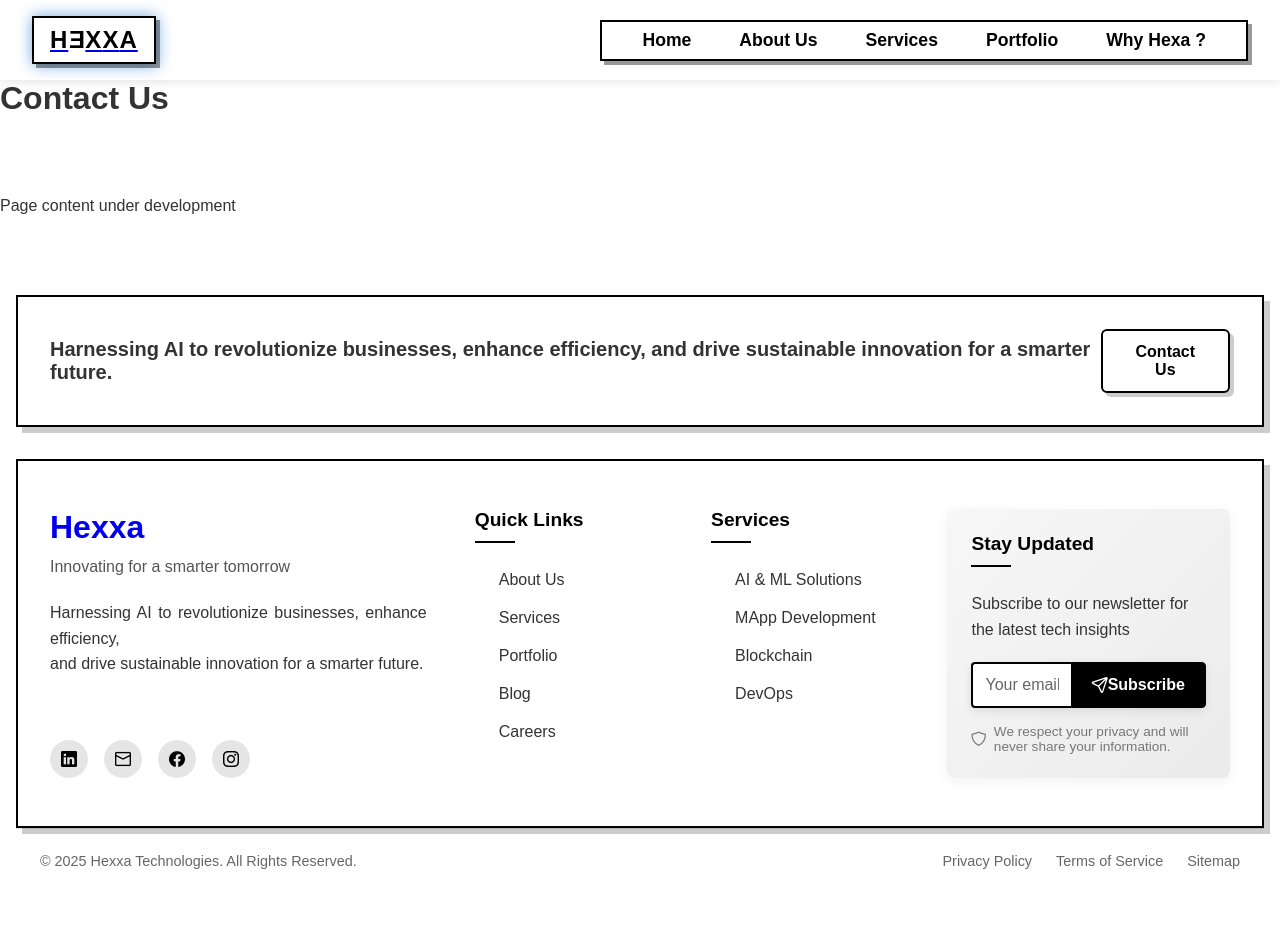
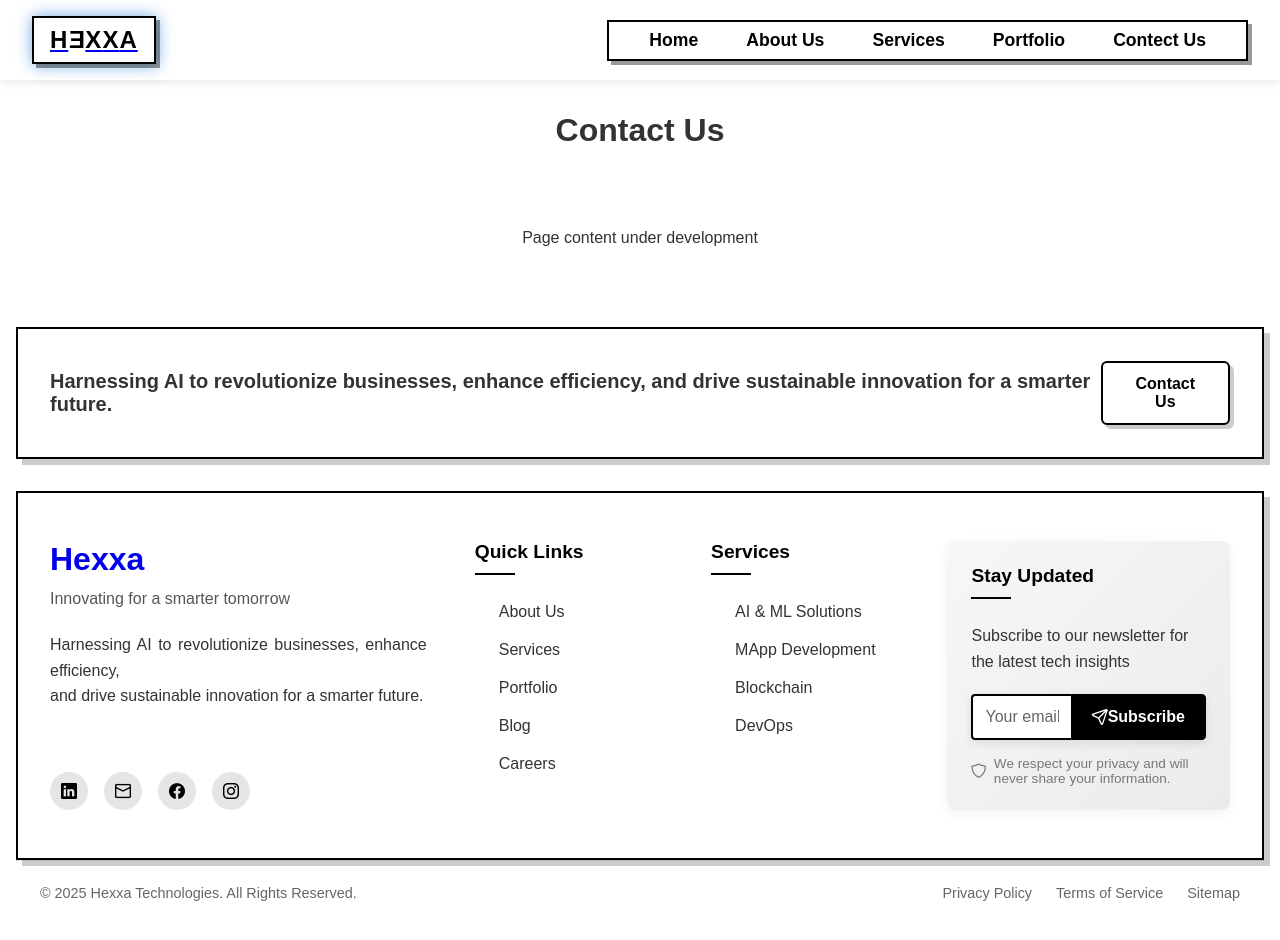
Before and after one commit to MadhavDesai207/hexxa, a React (Vite) app: page /contact in a window 1280 px wide. Shown: the top 940 px of the page. Built offline with nearby package versions, Linux system fonts and the light colour scheme.

Commit message:
Added wo css files for Contectus and portfolio page and removed why hexxa page, also checked and fixed routing in all liks and buttons.

```diff
--- a/src/App.jsx
+++ b/src/App.jsx
@@ -10,7 +10,6 @@
 import { ContactPage } from './pages/ContactPage';
 import { HomePage } from './pages/HomePage';
 import { ServicesSection } from './pages/ServicesSection';
-import { WhyHexaPage } from './pages/WhyHexaPage';
 import { Footer } from './components/Footer';
 
 const App = () => {
@@ -23,7 +22,6 @@
           <Route path="/about" element={<AboutPage />} />
           <Route path="/services" element={<ServicesSection />} />
           <Route path="/case-studies" element={<PortfolioPage />} />
-          <Route path="/why-hexa" element={<WhyHexaPage />} />
           <Route path="/contact" element={<ContactPage />} />
         </Routes>
         <Footer />
--- a/src/components/Footer.jsx
+++ b/src/components/Footer.jsx
@@ -1,5 +1,6 @@
 import { Button } from 'primereact/button';
 import { InputText } from 'primereact/inputtext';
+import { Link } from "react-router-dom";
 import React from 'react';
 import './Footer.css';
 
@@ -17,7 +18,9 @@
           </h2>
         </div>
         <div className="headline-cta">
-          <Button label="Contact Us" className="contact-us-button" />
+          <Link to="/contact">
+            <Button label="Contact Us" className="contact-us-button" />
+          </Link>
         </div>
       </div>
 
--- a/src/components/Navbar.jsx
+++ b/src/components/Navbar.jsx
@@ -21,7 +21,7 @@
         <li><Link to="/about">About Us</Link></li>
         <li><Link to="/services">Services</Link></li>
         <li><Link to="/case-studies">Portfolio</Link></li>
-        <li><Link to="/why-hexa">Why Hexa ?</Link></li>
+        <li><Link to="/contact">Contect Us</Link></li>
       </ul>
     </nav>
   );
--- a/src/pages/ContactPage.jsx
+++ b/src/pages/ContactPage.jsx
@@ -1,5 +1,7 @@
 // ContactPage.jsx
 import React from 'react';
+import "../pages/styles/ContactPage.css";
+
 
 export const ContactPage = () => {
   return (
--- a/src/pages/PortfolioPage.jsx
+++ b/src/pages/PortfolioPage.jsx
@@ -1,5 +1,6 @@
 // CaseStudiesPage.jsx
 import React from 'react';
+import "../pages/styles/PortfolioPage.css";
 
 export const PortfolioPage = () => {
   return (
--- a/src/pages/WhyHexaPage.jsx
+++ /dev/null
@@ -1,11 +0,0 @@
-// WhyHexaPage.jsx
-import React from 'react';
-
-export const WhyHexaPage = () => {
-  return (
-    <div className="why-hexa-page page-container">
-      <h1>Why Hexa?</h1>
-      <p>Page content under development</p>
-    </div>
-  );
-};
--- /dev/null
+++ b/src/pages/styles/PortfolioPage.css
@@ -0,0 +1,4 @@
+.page-container{
+    margin-top: 2rem;
+    text-align: center;
+}
```
Also changed, not shown: src/pages/styles/ContactPage.css (added).
